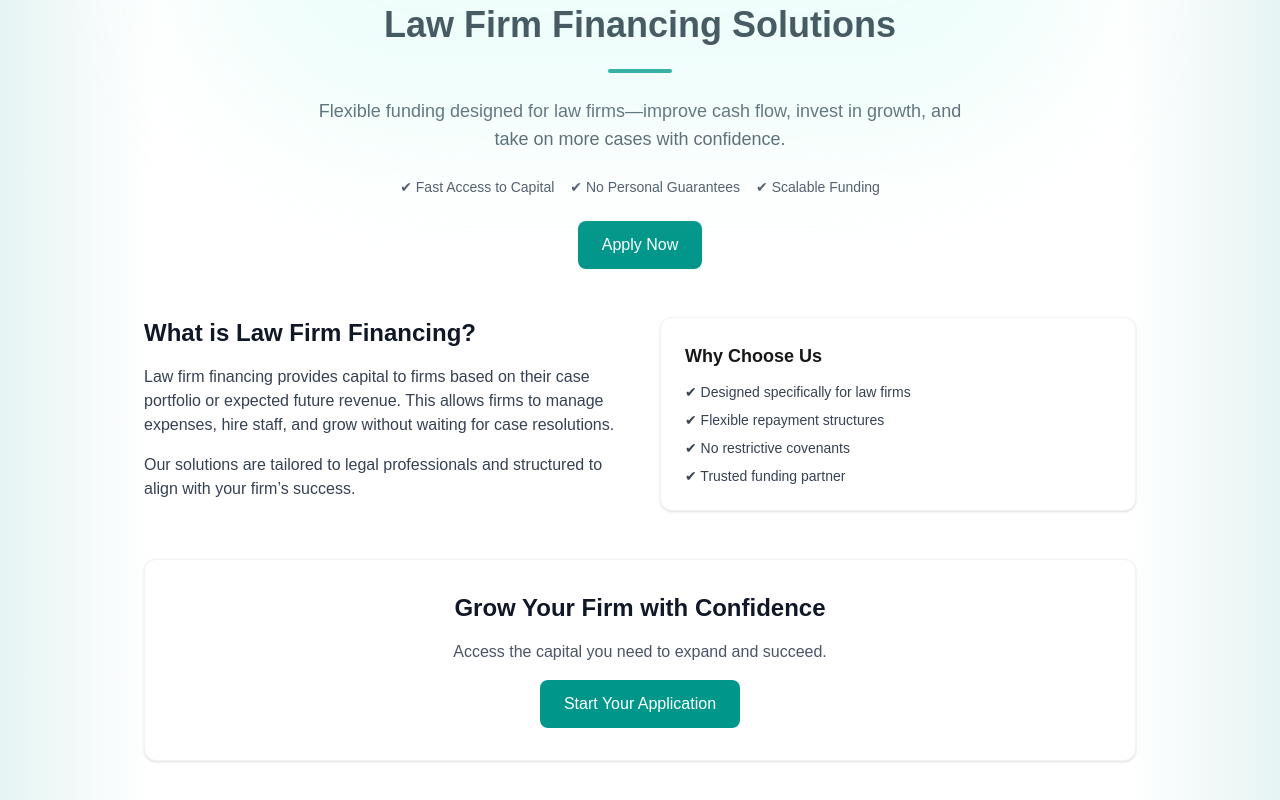
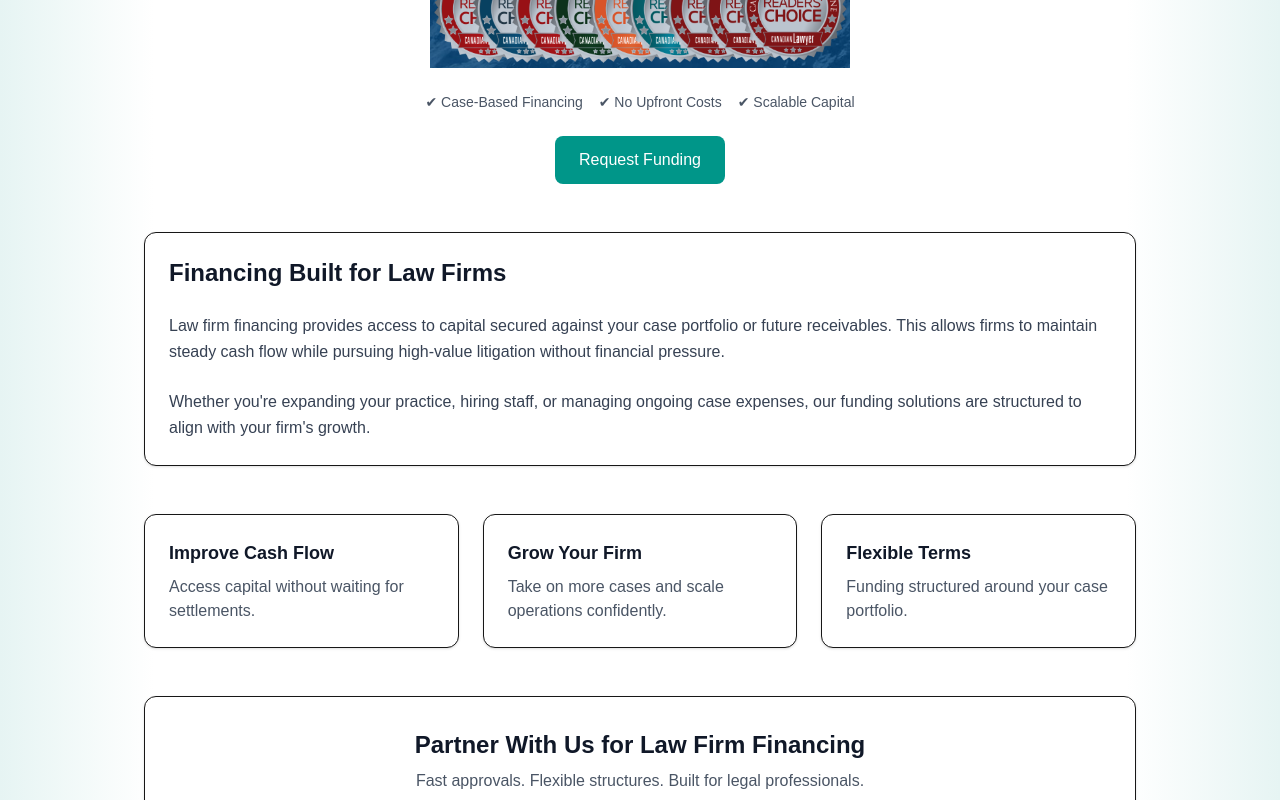
Before and after one commit to stevej00171/my-website, a Next.js app: page /law-firm-financing in a window 1280 px wide. Shown: the part 340-1140 px from the top of the page. Built offline with nearby package versions, Linux system fonts and the light colour scheme.

Commit message:
Added law firm financing page

```diff
--- a/app/law-firm-financing/page.tsx
+++ b/app/law-firm-financing/page.tsx
@@ -4,99 +4,102 @@ import Image from "next/image";
 
 export default function LawFirmFinancingPage() {
   return (
-    <main className="relative min-h-screen overflow-hidden
-    bg-[linear-gradient(to_right,#e6f4f3_0%,#ffffff_12%,#ffffff_88%,#e6f4f3_100%)]">
+    <main className="min-h-screen bg-[linear-gradient(to_right,#e6f4f3_0%,#ffffff_12%,#ffffff_88%,#e6f4f3_100%)]">
 
-      {/* BACKGROUND GLOW */}
-      <div className="absolute top-0 left-1/2 -translate-x-1/2 w-[900px] h-[400px] bg-teal-100 opacity-30 blur-3xl rounded-full pointer-events-none"></div>
-
-      {/* NAV */}
-      <nav className="sticky top-0 z-50 bg-white/80 backdrop-blur-lg border-b border-gray-200 shadow-sm">
-        <div className="max-w-6xl mx-auto px-4 py-3 flex justify-between items-center">
-          <div className="font-bold text-lg">SteveLaw Investments</div>
-          <a href="/" className="text-sm font-semibold hover:text-teal-600">Home</a>
-        </div>
-      </nav>
-
-      {/* CONTENT */}
       <div className="max-w-5xl mx-auto px-4 py-16 space-y-12">
 
         {/* HERO */}
         <section className="text-center space-y-6">
-          <Image
-            src="/badges.png"
-            alt="Awards"
-            width={420}
-            height={130}
-            className="mx-auto object-contain"
-          />
-
           <h1 className="text-3xl md:text-4xl font-bold text-gray-900">
             Law Firm Financing Solutions
           </h1>
 
           <div className="w-16 h-1 bg-teal-600 mx-auto rounded"></div>
 
-          <p className="text-lg text-gray-600 max-w-2xl mx-auto">
-            Flexible funding designed for law firms—improve cash flow, invest in growth, and take on more cases with confidence.
+          <p className="text-gray-600 max-w-2xl mx-auto">
+            Flexible capital for law firms to manage cash flow, grow operations, and take on more cases.
           </p>
 
-          <div className="flex justify-center gap-4 flex-wrap text-sm text-gray-600">
-            <span>✔ Fast Access to Capital</span>
-            <span>✔ No Personal Guarantees</span>
-            <span>✔ Scalable Funding</span>
+          <Image
+            src="/badges.png"
+            alt="Trust badges"
+            width={420}
+            height={130}
+            className="mx-auto"
+          />
+
+          <div className="flex justify-center gap-4 text-sm text-gray-600 flex-wrap">
+            <span>✔ Case-Based Financing</span>
+            <span>✔ No Upfront Costs</span>
+            <span>✔ Scalable Capital</span>
           </div>
 
           <a
             href="/#contact"
-            className="bg-teal-600 text-white px-6 py-3 rounded-lg inline-block hover:bg-teal-700 transition"
+            className="inline-block bg-teal-600 text-white px-6 py-3 rounded-lg hover:bg-teal-700 transition"
           >
-            Apply Now
+            Request Funding
           </a>
         </section>
 
-        {/* INFO SECTION */}
-        <section className="grid md:grid-cols-2 gap-10">
+        {/* CONTENT */}
+        <section className="bg-white p-6 rounded-xl shadow-sm border space-y-6">
+          <h2 className="text-2xl font-semibold text-gray-900">
+            Financing Built for Law Firms
+          </h2>
 
-          <div className="space-y-4">
-            <h2 className="text-2xl font-semibold text-gray-900">
-              What is Law Firm Financing?
-            </h2>
-            <p className="text-gray-700">
-              Law firm financing provides capital to firms based on their case portfolio or expected future revenue.
-              This allows firms to manage expenses, hire staff, and grow without waiting for case resolutions.
-            </p>
-            <p className="text-gray-700">
-              Our solutions are tailored to legal professionals and structured to align with your firm’s success.
-            </p>
-          </div>
+          <p className="text-gray-700 leading-relaxed">
+            Law firm financing provides access to capital secured against your case portfolio
+            or future receivables. This allows firms to maintain steady cash flow while pursuing
+            high-value litigation without financial pressure.
+          </p>
 
-          <div className="bg-white p-6 rounded-xl shadow-sm border border-gray-100 space-y-3">
-            <h3 className="font-semibold text-lg">Why Choose Us</h3>
-            <ul className="text-gray-700 text-sm space-y-2">
-              <li>✔ Designed specifically for law firms</li>
-              <li>✔ Flexible repayment structures</li>
-              <li>✔ No restrictive covenants</li>
-              <li>✔ Trusted funding partner</li>
-            </ul>
-          </div>
+          <p className="text-gray-700 leading-relaxed">
+            Whether you're expanding your practice, hiring staff, or managing ongoing case expenses,
+            our funding solutions are structured to align with your firm's growth.
+          </p>
+        </section>
 
+        {/* BENEFITS */}
+        <section className="grid md:grid-cols-3 gap-6">
+          {[
+            {
+              title: "Improve Cash Flow",
+              text: "Access capital without waiting for settlements.",
+            },
+            {
+              title: "Grow Your Firm",
+              text: "Take on more cases and scale operations confidently.",
+            },
+            {
+              title: "Flexible Terms",
+              text: "Funding structured around your case portfolio.",
+            },
+          ].map((item, i) => (
+            <div key={i} className="bg-white p-6 rounded-xl shadow-sm border">
+              <h3 className="font-semibold text-lg text-gray-900">
+                {item.title}
+              </h3>
+              <p className="text-gray-600 mt-2">{item.text}</p>
+            </div>
+          ))}
         </section>
 
         {/* CTA */}
-        <section className="bg-white p-8 rounded-xl shadow-sm border border-gray-100 text-center space-y-4">
+        <section className="text-center bg-white p-8 rounded-xl shadow-sm border">
           <h2 className="text-2xl font-semibold text-gray-900">
-            Grow Your Firm with Confidence
+            Partner With Us for Law Firm Financing
           </h2>
-          <p className="text-gray-600">
-            Access the capital you need to expand and succeed.
+
+          <p className="text-gray-600 mt-2">
+            Fast approvals. Flexible structures. Built for legal professionals.
           </p>
 
           <a
             href="/#contact"
-            className="bg-teal-600 text-white px-6 py-3 rounded-lg inline-block hover:bg-teal-700 transition"
+            className="inline-block mt-4 bg-teal-600 text-white px-6 py-3 rounded-lg hover:bg-teal-700"
           >
-            Start Your Application
+            Get Started
           </a>
         </section>
 
```
